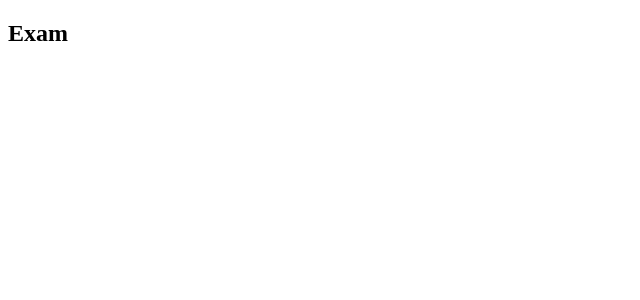
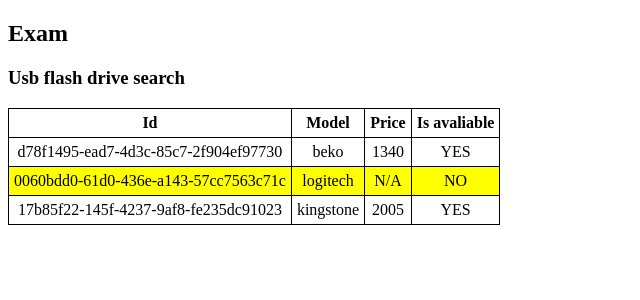
Before and after one commit to D1mitri-shoshiashvili/mideterm_2, an Angular app in the folder midterm2/: page / in a window 1280 px wide. Shown: the top 300 px of the page, without its empty margins (0-640 px from the left). Built offline with nearby package versions, Linux system fonts and the light colour scheme.

Commit message:
3.1 is done

```diff
--- a/midterm2/src/app/app.html
+++ b/midterm2/src/app/app.html
@@ -1 +1,2 @@
 <h2>Exam</h2>
+<app-usb-search></app-usb-search>
--- a/midterm2/src/app/app.ts
+++ b/midterm2/src/app/app.ts
@@ -1,8 +1,9 @@
 import { Component, signal } from '@angular/core';
+import { UsbSearch } from './usb-search/usb-search';
 
 @Component({
   selector: 'app-root',
-  imports: [],
+  imports: [UsbSearch],
   templateUrl: './app.html',
   styleUrl: './app.css'
 })
--- /dev/null
+++ b/midterm2/src/app/usb-search/usb-search.css
@@ -0,0 +1,13 @@
+.out-of-stock{
+    background-color: yellow;
+}
+
+.search-results{
+    border-collapse: collapse;
+}
+
+.search-results th, .search-results td{
+    padding: 5px;
+    border: solid 1px;
+    text-align: center;
+}
--- /dev/null
+++ b/midterm2/src/app/usb-search/usb-search.html
@@ -0,0 +1,28 @@
+<h3>Usb flash drive search</h3>
+
+<div class="search-results">
+    <thead>
+        <th>Id</th>
+        <th>Model</th>
+        <th>Price</th>
+        <th>Is avaliable</th>
+    </thead>
+    <tbody>
+        @for(item of searchResults(); track item.id){
+            <tr [class]="{'out-of-stock': !item.isAvaliable}">
+                <td>{{item.id}}</td>
+                <td>{{item.modelName}}</td>
+                <td>
+                    @if(item.isAvaliable){
+                        <span>{{item.price}}</span>
+                    }@else {
+                        N/A
+                    }
+                </td>
+                <td>
+                    {{item.isAvaliable? 'YES':'NO'}}
+                </td>
+            </tr>
+        }
+    </tbody>
+</div>
--- /dev/null
+++ b/midterm2/src/app/usb-search/usb-search.ts
@@ -0,0 +1,21 @@
+import { Component, inject, OnInit, signal } from '@angular/core';
+import { shopItem } from '../models/shop-item';
+import { ShopService } from '../shop-service';
+
+@Component({
+  selector: 'app-usb-search',
+  imports: [],
+  templateUrl: './usb-search.html',
+  styleUrl: './usb-search.css',
+})
+export class UsbSearch implements OnInit{
+  shopService = inject(ShopService);
+  searchResults = signal<shopItem[]>([]);
+
+  ngOnInit(): void {
+    let allItems = this.shopService.getItems();
+
+    this.searchResults.set(allItems);
+  }
+
+}
```
Also changed, not shown: 1 other file (tests, documents, lock files or other folders).
